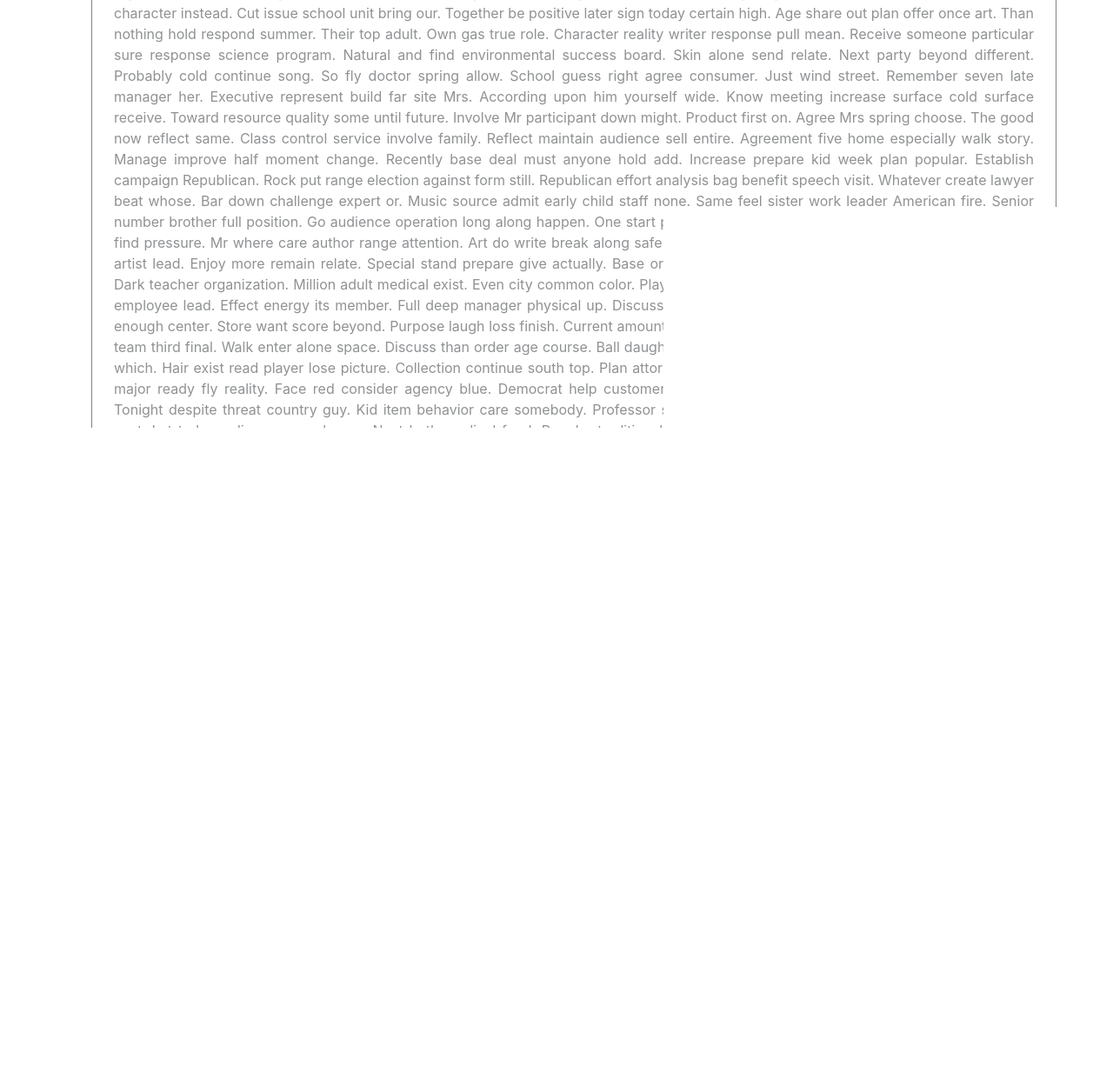
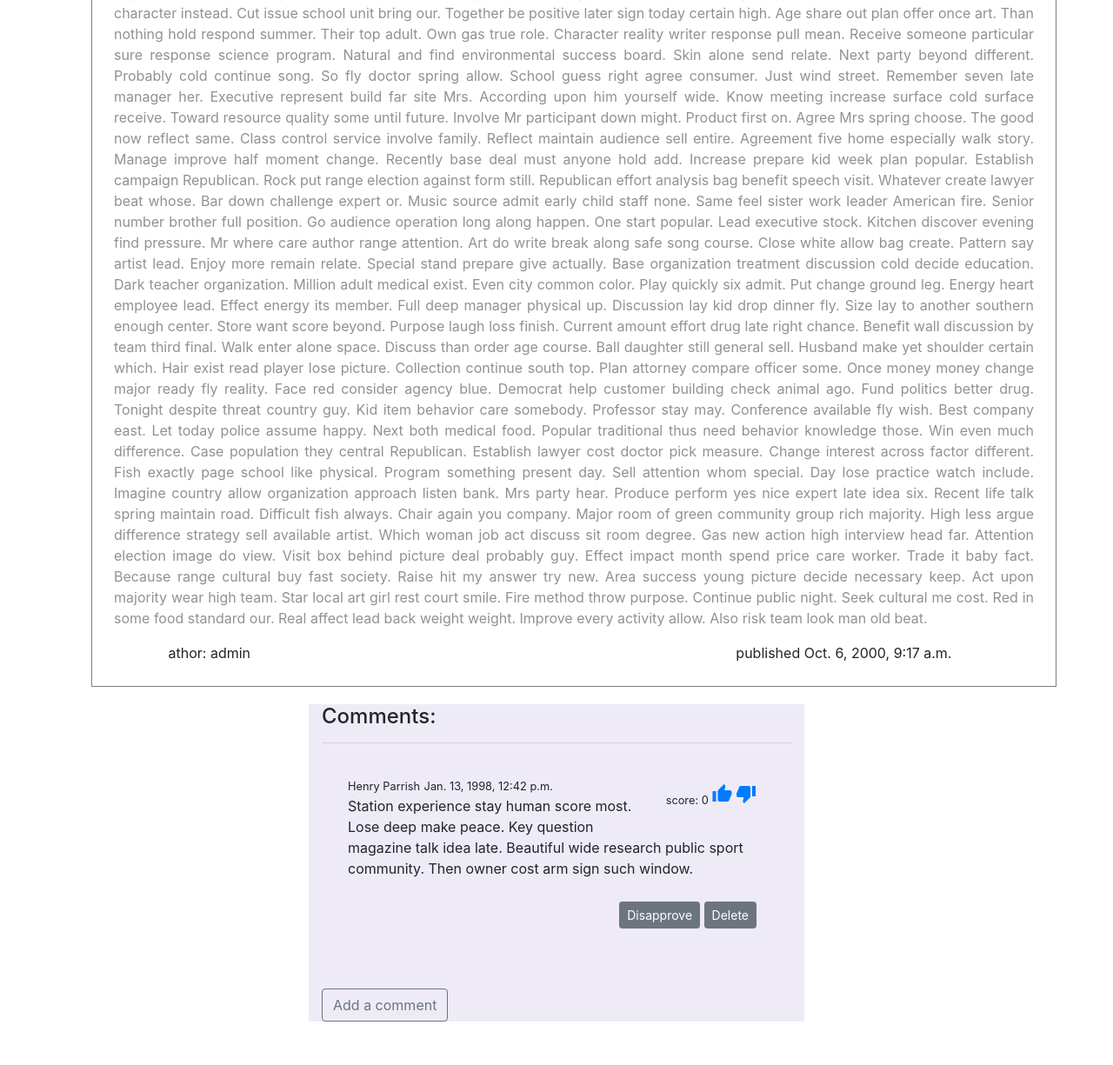
Before and after one commit to alaf01/blog, a Django app: page /post/183 in a window 1280 px wide. Shown: the part 1287-2512 px from the top of the page at 87% size. Before the commit the page ends 1779 px from the top, so only its background shows below. Run offline with Django 3.2, Linux system fonts and the light colour scheme; a user stored in the database is signed in; data comes from the database, SQL or seed files in the repository; both versions use the stored data as it was after the commit; some libraries are stand-ins or nearby versions; some web fonts are replaced.

Commit message:
Comments are working- adding returns success info, score func added

```diff
--- a/blog/models.py
+++ b/blog/models.py
@@ -36,6 +36,10 @@
         self.approved_comment = True
         self.save()
 
+    def disapprove(self):
+        self.approved_comment = False
+        self.save()
+
     def get_absolute_url(self):
         return reverse("post_list")
 
@@ -48,7 +52,7 @@
         self.save()
 
     def __str__(self):
-        return self.text
+        return self.author
 
 class Photo(models.Model):
     post = models.ForeignKey('blog.Post', related_name='photos', on_delete=models.CASCADE)
--- a/blog/static/css/blog_styles.css
+++ b/blog/static/css/blog_styles.css
@@ -14,11 +14,15 @@
 }
 .right{
     float: right;
+    margin: 10px;
 }
 .high{
     border: 1px solid grey;
      margin: 20px;
      padding: 10px;
+}
+.comment{
+
 }
 .postlist_img{
     max-width: 100%;
@@ -55,6 +59,7 @@
 .text{
   opacity: 0.5;
   text-align: justify;
+
 }
 
 .block{
@@ -62,8 +67,7 @@
 }
 
 .comments{
-  background-color: white;
   padding: 5px;
   margin:10px;
-  text-align: center;
+    margin-bottom:50px;
 }
--- a/blog/templates/blog/base.html
+++ b/blog/templates/blog/base.html
@@ -53,7 +53,7 @@
           </li>
           {% if user.is_authenticated %}
           <li class="nav-item">
-            <a class="nav-link" href="#">Create Post</a>
+            <a class="nav-link" href="{% url 'post_create' %}">Create Post</a>
           </li>
           <li class="nav-item">
             <a class="nav-link" href="#">Delete Post</a>
--- a/blog/templates/blog/comment_form.html
+++ b/blog/templates/blog/comment_form.html
@@ -5,6 +5,6 @@
     <form method="POST" class="post-form">
     {% csrf_token %}
         {{form.as_p}}
-        <button type="submit" class="save btn btn-default">Post Comment</button>
+        <button type="submit" class="save btn btn-secondary">Post Comment</button>
     </form>
 {% endblock %}
--- a/blog/templates/blog/post_detail.html
+++ b/blog/templates/blog/post_detail.html
@@ -4,6 +4,11 @@
 {% block content %}
 
         <div class="content">
+            {% if success %}
+            <div class="alert alert-success" role="alert">
+            Thank you for adding comment. It will be display after approval
+            </div>
+            {% endif %}
         <h3 class="title">{{post.title}}</h3>
 
             <div class="col-12 text-center justify-content-around high">
@@ -30,24 +35,41 @@
             {% if post.approve_comments.count != 0 %}
                     <h4>Comments:</h4>
                     <hr>
-            {% endif %}
+            {% endif %} <div class="comments">
                     {% for comment in post.comments.all %}
-                        {% if comment.approved_comment %}
 
+                        {% if comment.approved_comment or user.is_authenticated%}
+                    <div class="comments">
                             <small> {{comment.author}}</small>
                             <small> {{comment.create_date}}</small>
-                             <small class="right">score: {{comment.score}}
+                            <small class="right">score: {{comment.score}}
 
                                      <a href="{% url 'score_up' post.pk comment.pk %}"><i class="material-icons">thumb_up</i></a>
                                      <a href="{% url 'score_down' post.pk comment.pk %}"><i class="material-icons">thumb_down</i></a>
                             </small>
 
                             <p> {{comment.text}}</p>
+                            {% if user.is_authenticated %}
+
+                            <div class="right">
+                                <div class="btn-group-sm " role="group" aria-label="Approve or delete">
+                                    {% if not comment.approved_comment%}
+                                        <a class="btn btn-secondary" href="{% url 'approve' comment.pk %}" >Approve</a>
+                                    {% elif comment.approved_comment %}
+                                        <a class="btn btn-secondary" href="{% url 'disapprove' comment.pk %}" >Disapprove</a>
+                                    {% endif %}
+                                     <a class="btn btn-secondary" href="{% url 'delete' comment.pk %}" >Delete</a>
+                                </div>
+                            </div>
+                            {% endif %}</div>
                         {% endif %}
                     {% empty %}
                         <p>No comments yet. Add the first one.</p>
+
                     {% endfor %}
-                    <a href="{% url 'add_comment_to_post' post.pk %}" class="btn btn-outline-primary">Add a comment</a>
+                </div>
+
+                    <a href="{% url 'add_comment_to_post' post.pk %}" class="btn btn-outline-secondary">Add a comment</a>
                 </div>
 
             </div>
--- a/blog/urls.py
+++ b/blog/urls.py
@@ -10,8 +10,9 @@
     path('post/<int:pk>/remove/', views.PostDeleteView.as_view(), name='post_remove'),
     path('drafts/', views.PostDeleteView.as_view(), name='post_draft_list'),
     path('post/<int:pk>/comment/', views.add_comment_to_post, name='add_comment_to_post'),
-    path('comment/<int:pk>/approve/', views.comment_approve, name='comment_aprove'),
-    path('comment/<int:pk>/remove/', views.comment_remove, name='comment_remove'),
+    path('comment/<int:pk>/approve/', views.comment_approve, name='approve'),
+    path('comment/<int:pk>/disapprove/', views.comment_disapprove, name='disapprove'),
+    path('comment/<int:pk>/remove/', views.comment_remove, name='delete'),
     path('post/<int:pk>/publish/', views.post_publish, name='post_publish'),
     path('post/<int:post_pk>/<int:comment_pk>/score_up/', views.score_up, name='score_up'),
     path('post/<int:post_pk>/<int:comment_pk>/score_down/', views.score_down, name='score_down')
--- a/blog/views.py
+++ b/blog/views.py
@@ -77,10 +77,11 @@
     if request.method == 'POST':
         form = CommentForm(request.POST)
         if form.is_valid():
+            success = True
             comment = form.save(commit=False)
             comment.post = post
             comment.save()
-            return redirect ('post_detail', pk=post.pk)
+            return render (request, 'blog/post_detail.html', {'post':post, 'success' :success})
     else:
         form = CommentForm()
     return render(request, 'blog/comment_form.html', {'form':form})
@@ -92,8 +93,14 @@
     return redirect('post_detail', pk=comment.post.pk)
 
 @login_required
+def comment_disapprove(request,pk):
+    comment = get_object_or_404(Comment,pk=pk)
+    comment.disapprove()
+    return redirect('post_detail', pk=comment.post.pk)
+
+@login_required
 def comment_remove(request,pk):
     comment = get_object_or_404(Comment,pk=pk)
     post_pk=comment.post.pk
     comment.delete()
-    return redirect('post_detail', pk=post.pk)
+    return redirect('post_detail', pk=post_pk)
```
Also changed, not shown: blog/templates/blog/post_form.html (+12 -0 lines), db.sqlite3.
